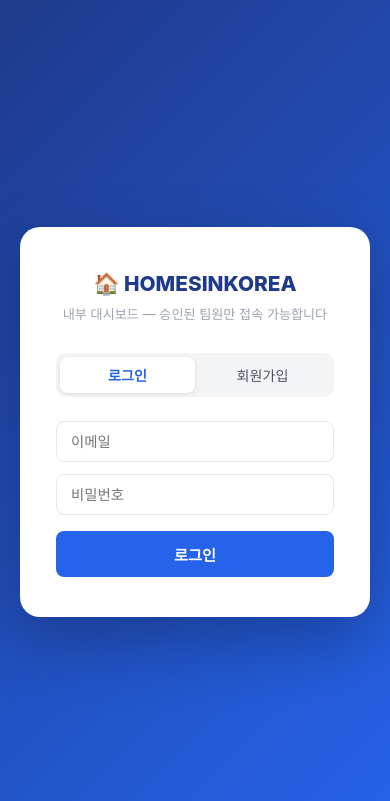
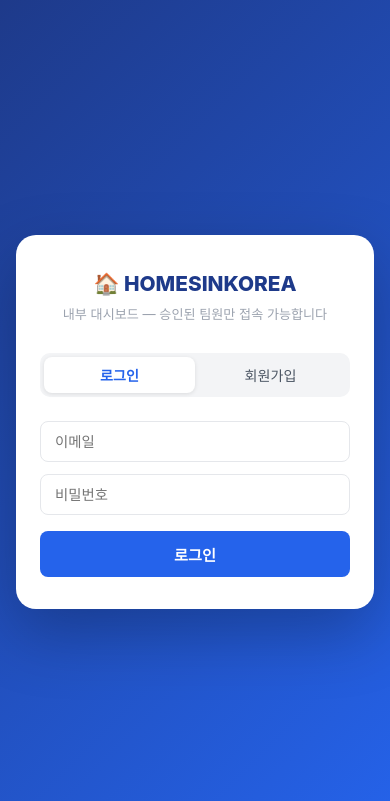
Before and after one commit to Carterlee12345/homesinkorea-faq, a plain HTML site: page index.html in a window 390 px wide. Shown: the top 801 px of the page. Drawn offline with nearby package versions, Linux system fonts and the light colour scheme.

Commit message:
Fix mobile auth overlay scroll

```diff
--- a/index.html
+++ b/index.html
@@ -145,8 +145,8 @@
   .broadcast-preview{font-size:.9rem;line-height:1.85;color:var(--gray-800);white-space:pre-wrap;background:var(--gray-50);padding:18px;border-radius:8px;border:1px solid var(--gray-200)}
   .recipient-badge{background:#6366f1;color:#fff;font-size:.7rem;font-weight:700;padding:2px 9px;border-radius:12px}
   /* ── Auth Overlay ── */
-  #auth-overlay{position:fixed;inset:0;background:linear-gradient(135deg,#1e3a8a 0%,#2563eb 100%);z-index:9999;display:flex;align-items:center;justify-content:center;padding:20px}
-  .auth-card{background:#fff;border-radius:20px;padding:40px 36px;width:100%;max-width:420px;box-shadow:0 24px 64px rgba(0,0,0,.25)}
+  #auth-overlay{position:fixed;inset:0;background:linear-gradient(135deg,#1e3a8a 0%,#2563eb 100%);z-index:9999;display:flex;align-items:flex-start;justify-content:center;padding:24px 16px;overflow-y:auto;-webkit-overflow-scrolling:touch}
+  .auth-card{background:#fff;border-radius:20px;padding:32px 24px;width:100%;max-width:420px;box-shadow:0 24px 64px rgba(0,0,0,.25);margin:auto}
   .auth-logo{text-align:center;margin-bottom:28px}
   .auth-logo h2{font-size:1.3rem;font-weight:800;color:#1e3a8a;margin-bottom:4px}
   .auth-logo p{font-size:.82rem;color:var(--gray-400)}
```
